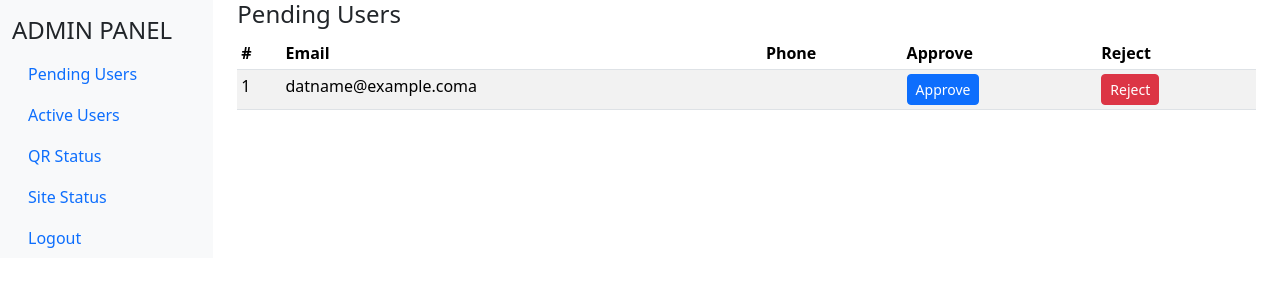
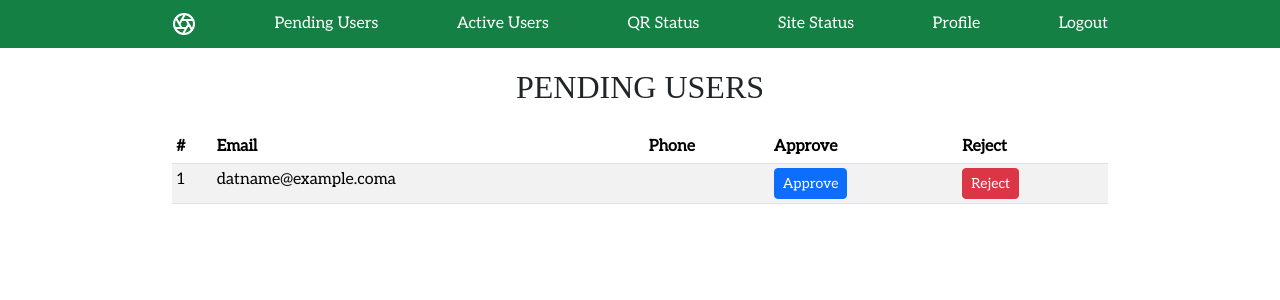
Before and after one commit to mahmudur26/dynamicqr, a Laravel app: page /pending-users in a window 1280 px wide. Shown: the top 300 px of the page. Run offline with Laravel 9, Linux system fonts and the light colour scheme; the visitor is signed in with stand-in values (Sample User, id 1).

Commit message:
admin body customisation

```diff
--- /dev/null
+++ b/public/frontend/css/adminStyle.css
@@ -0,0 +1,99 @@
+body{
+    font-family: 'Aleo';
+}
+.nav-scroller {
+    position: relative;
+    z-index: 2;
+    height: 2.75rem;
+    overflow-y: hidden;
+}
+
+.nav-scroller .nav {
+    display: flex;
+    flex-wrap: nowrap;
+    padding-bottom: 1rem;
+    margin-top: -1px;
+    overflow-x: auto;
+    text-align: center;
+    white-space: nowrap;
+    -webkit-overflow-scrolling: touch;
+}
+.container {
+    max-width: 960px;
+}
+
+.site-header {
+    background-color: #158043;
+    -webkit-backdrop-filter: saturate(180%) blur(20px);
+    backdrop-filter: saturate(180%) blur(20px);
+}
+.site-header a {
+    color: #ffffff;
+    transition: color .15s ease-in-out;
+    text-decoration: none !important;
+}
+.site-header a:hover {
+    color: #d4d4d4;
+    text-decoration: underline !important;
+}
+
+/*
+ * Dummy devices (replace them with your own or something else entirely!)
+ */
+
+.product-device {
+  position: absolute;
+  right: 10%;
+  bottom: -30%;
+  width: 300px;
+  height: 540px;
+  background-color: #333;
+  border-radius: 21px;
+  transform: rotate(30deg);
+}
+
+.product-device::before {
+  position: absolute;
+  top: 10%;
+  right: 10px;
+  bottom: 10%;
+  left: 10px;
+  content: "";
+  background-color: rgba(255, 255, 255, .1);
+  border-radius: 5px;
+}
+
+.product-device-2 {
+  top: -25%;
+  right: auto;
+  bottom: 0;
+  left: 5%;
+  background-color: #e5e5e5;
+}
+.flex-equal > * {
+  flex: 1;
+}
+@media (min-width: 768px) {
+  .flex-md-equal > * {
+    flex: 1;
+  }
+}
+
+/* ---------------------------------------------------------ALERT CSS START */
+.alert{
+    text-align: center;
+    width: 60%;
+    margin: 0 auto;
+}
+/* ---------------------------------------------------------ALERT CSS END */
+
+/* ---------------------------------------------------------PAGE CSS START */
+.page_title_text{
+    text-align: center;
+    font-size: 2rem;
+    margin-top: 15px;
+    margin-bottom: 20px;
+    text-transform: uppercase;
+    font-family: 'Abyssinica SIL';
+}
+/* ---------------------------------------------------------PAGE CSS START */
--- a/resources/views/admin/frame.blade.php
+++ b/resources/views/admin/frame.blade.php
@@ -5,53 +5,28 @@
 <meta name="viewport" content="width=device-width, initial-scale=1">
 <title>{{$title}}</title>
 <link href="https://cdn.jsdelivr.net/npm/bootstrap@5.3.0-alpha1/dist/css/bootstrap.min.css" rel="stylesheet" integrity="sha384-GLhlTQ8iRABdZLl6O3oVMWSktQOp6b7In1Zl3/Jr59b6EGGoI1aFkw7cmDA6j6gD" crossorigin="anonymous">
+<link href='https://fonts.googleapis.com/css?family=Aleo' rel='stylesheet'>
+<link href="{{ asset('frontend/css/adminStyle.css') }}" rel="stylesheet">
 </head>
 <body>
+<header class="site-header sticky-top py-1">
+    <nav class="container d-flex flex-column flex-md-row justify-content-between">
+        <a class="py-2" href="#" aria-label="Product">
+        <svg xmlns="http://www.w3.org/2000/svg" width="24" height="24" fill="none" stroke="currentColor" stroke-linecap="round" stroke-linejoin="round" stroke-width="2" class="d-block mx-auto" role="img" viewBox="0 0 24 24"><title>Product</title><circle cx="12" cy="12" r="10"/><path d="M14.31 8l5.74 9.94M9.69 8h11.48M7.38 12l5.74-9.94M9.69 16L3.95 6.06M14.31 16H2.83m13.79-4l-5.74 9.94"/></svg>
+        </a>
+        <a class="py-2 d-none d-md-inline-block" href="{{url('/pending-users')}}">Pending Users</a>
+        <a class="py-2 d-none d-md-inline-block" href="{{url('/active-users')}}">Active Users</a>
+        <a class="py-2 d-none d-md-inline-block" href="#">QR Status</a>
+        <a class="py-2 d-none d-md-inline-block" href="#">Site Status</a>
+        <a class="py-2 d-none d-md-inline-block" href="#">Profile</a>
+        <a class="py-2 d-none d-md-inline-block" href="{{route('logout')}}">Logout</a>
+    </nav>
+</header>
+
 <div class="container-fluid">
-<div class="row">
-<nav id="sidebarMenu" class="col-md-3 col-lg-2 d-md-block bg-light sidebar collapse">
-    <div class="position-sticky pt-3 sidebar-sticky">
-        <h4>ADMIN PANEL</h4>
-        <ul class="nav flex-column">
-        <li class="nav-item">
-            <a class="nav-link active" aria-current="page" href="{{url('/pending-users')}}">
-            <span data-feather="home" class="align-text-bottom"></span>
-            Pending Users
-            </a>
-        </li>
-        <li class="nav-item">
-            <a class="nav-link" href="{{url('/active-users')}}">
-            <span data-feather="file" class="align-text-bottom"></span>
-            Active Users
-            </a>
-        </li>
-        <li class="nav-item">
-            <a class="nav-link" href="#">
-            <span data-feather="shopping-cart" class="align-text-bottom"></span>
-            QR Status
-            </a>
-        </li>
-        <li class="nav-item">
-            <a class="nav-link" href="#">
-            <span data-feather="users" class="align-text-bottom"></span>
-            Site Status
-            </a>
-        </li>
-        <li class="nav-item">
-            <a class="nav-link" href="{{route('logout')}}">
-            <span data-feather="users" class="align-text-bottom"></span>
-            Logout
-            </a>
-        </li>
-        </ul>
+    <div class="container">
+        @yield('content')
     </div>
-</nav>
-
-<main class="col-md-9 ms-sm-auto col-lg-10 px-md-4">
-@yield('content')
-</main>
-
-</div>
 </div>
 
 
--- a/resources/views/admin/pending-users.blade.php
+++ b/resources/views/admin/pending-users.blade.php
@@ -1,14 +1,8 @@
 @extends('admin.frame')
 @section('content')
-<style>
-.alert{
-    text-align: center;
-    width: 60%;
-    margin: 0 auto;
-}
-</style>
 
-<h4>Pending Users</h4>
+<div class="page_title_text">Pending Users</div>
+
 @if(Session::has('message'))
 <p class="alert {{ Session::get('alert-class', 'alert-info') }}">{{ Session::get('message') }}</p>
 @endif
```
Also changed, not shown: resources/views/admin/active-users.blade.php (+2 -8 lines).
